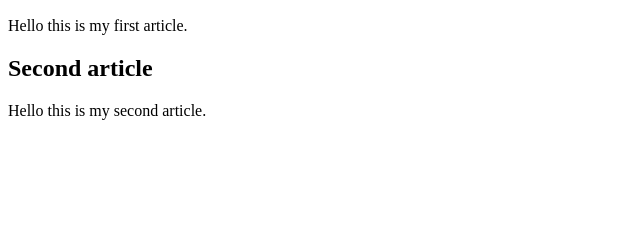
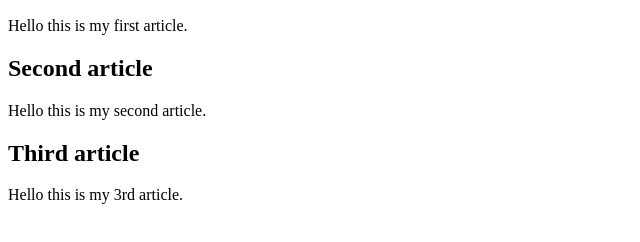
Before and after one commit to mareimorsy/fri-session-test-git, a plain HTML site: page index.html in a window 1280 px wide. Shown: the part 110-352 px from the top of the page, without its empty margins (0-640 px from the left). Drawn offline with Linux system fonts and the light colour scheme.

Commit message:
add 3rd article

```diff
--- a/index.html
+++ b/index.html
@@ -21,5 +21,12 @@
             <p>Hello this is my second article.</p>
         </section>
     </div>
+
+    <div>
+        <section>
+            <h2>Third article</h2>
+            <p>Hello this is my 3rd article.</p>
+        </section>
+    </div>
 </body>
 </html>
```
